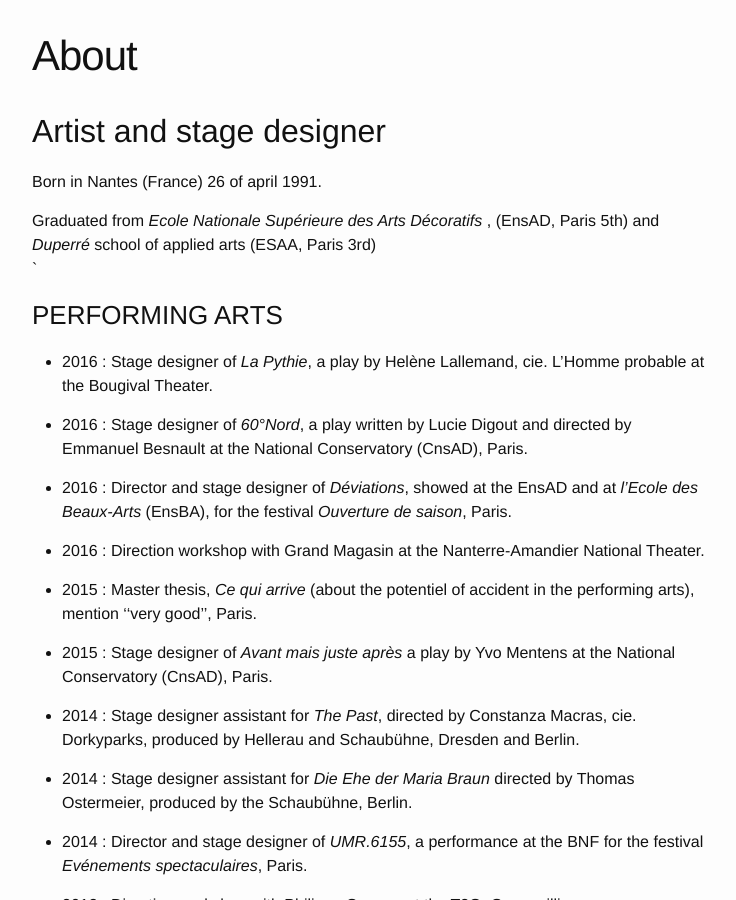
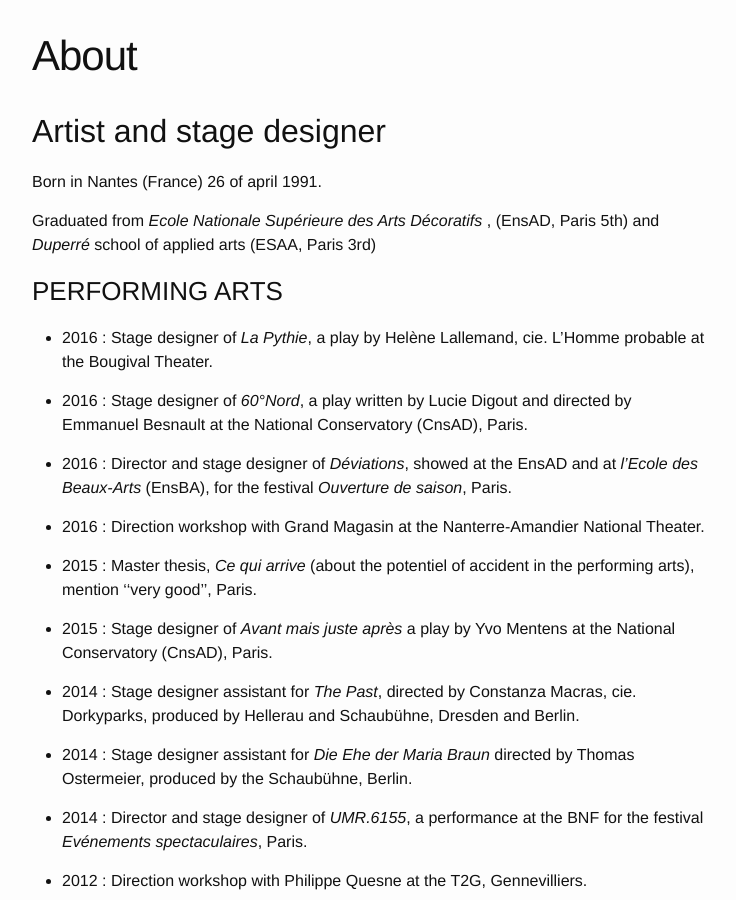
Before and after one commit to louiseds/louiseds.github.io, a Jekyll site: the page built from about.md, in a window 1280 px wide and 900 px high, scrolled down 458 px. Shown: the whole window, without its empty margins (268-1004 px from the left). Built offline with Jekyll 4.4.1, drawn with Linux system fonts in a browser that asks for light colours.

Commit message:
Updated About

```diff
--- a/about.md
+++ b/about.md
@@ -9,7 +9,9 @@ layout: page
 Born in Nantes (France) 26 of april 1991.
 
 Graduated from _Ecole Nationale Supérieure des Arts Décoratifs_ , (EnsAD, Paris 5th) and _Duperré_ school of applied arts (ESAA, Paris 3rd)
-<br>`
+
+
+
 
 ### PERFORMING ARTS
 
```
